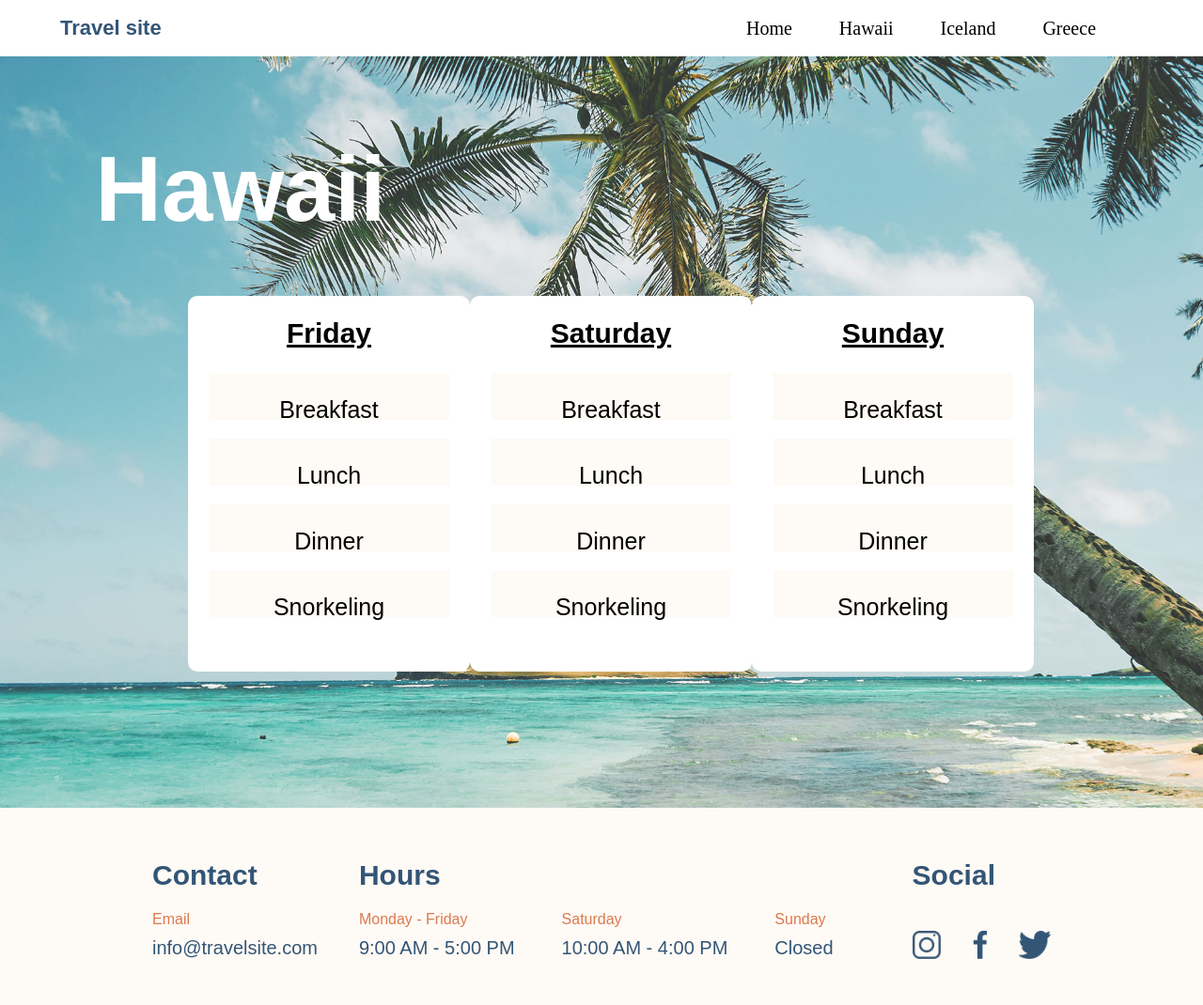
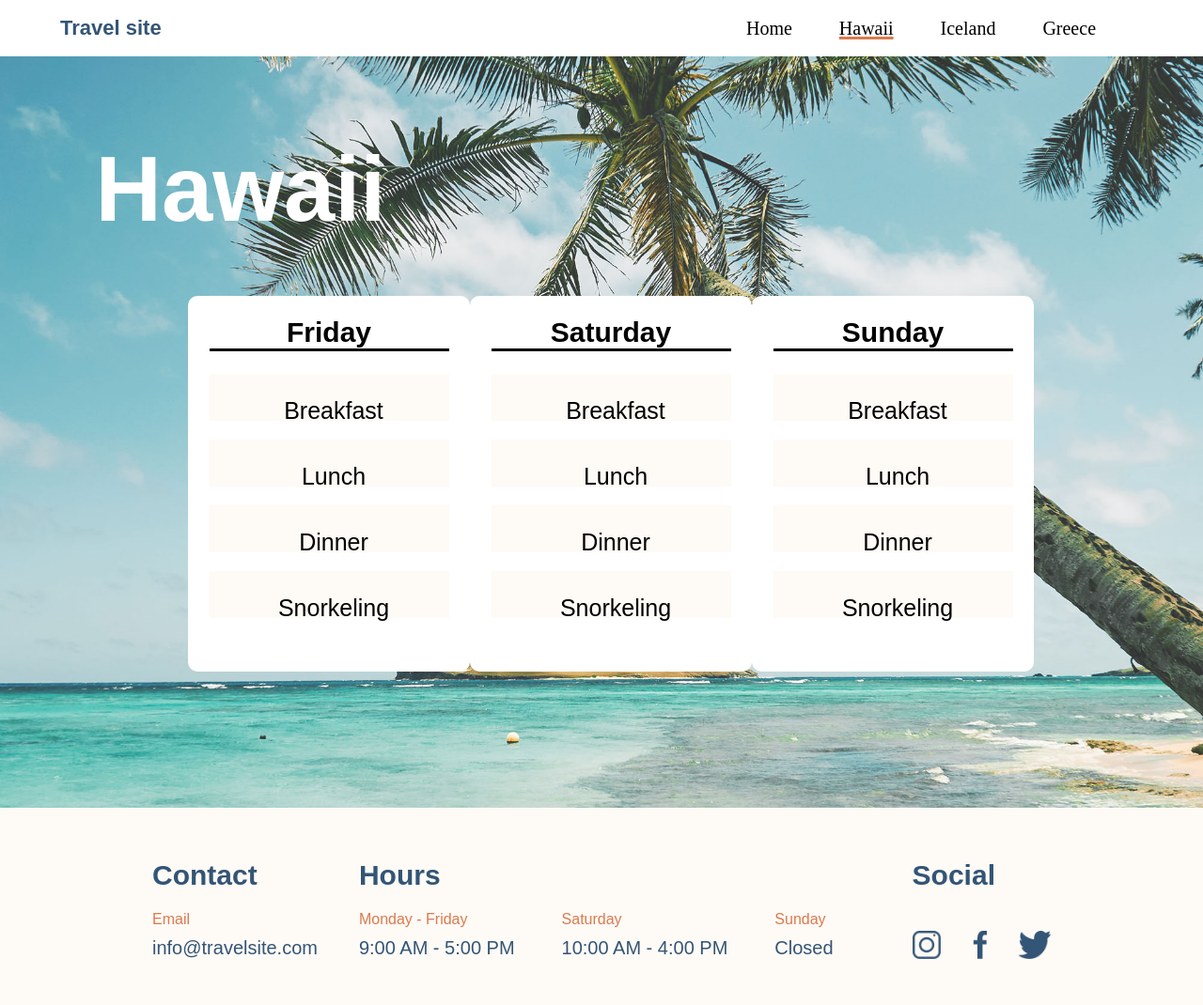
Before and after one commit to Nicholas-Zambrano/nicholas-zambrano-travelsite, a plain HTML site: page pages/hawaii.html in a window 1280 px wide. Shown: the whole page at 94% size. Drawn offline with Linux system fonts and the light colour scheme.

Commit message:
checking the hawaii page

```diff
--- a/css/destinations.css
+++ b/css/destinations.css
@@ -60,11 +60,12 @@
 
 .main__subheading{
     height: 100%;
+    width: 100%;
     display: flex;
-    justify-content: flex-start;
+    justify-content: center;
+    align-items: center;
     font-weight: 900;
     font-size: 2rem;
-    text-decoration: underline;
     font-family: Arial, Helvetica, sans-serif;
 }
 
@@ -77,9 +78,7 @@
     justify-content: center;
     color: white;
     font-family: Arial, Helvetica, sans-serif;
-    position: relative;
-    /* left: 10rem;
-    text */
+
     }
 
 
@@ -90,3 +89,26 @@
     .main__activities--friday{
         margin-left: 20rem;
     }
+
+    .nav__link--hawaii{
+        text-decoration: underline;
+        text-decoration-color: #DB7A4E ;
+        text-decoration-thickness:0.3rem ;
+    }
+
+
+.main__day{
+    border-bottom: 0.3rem solid black;
+    width: 85%;
+    display: flex;
+    justify-content: center;
+}
+
+
+/* removing the bullet points from the list */
+.main__list{
+    list-style: none;
+    padding-right: 3rem;
+    display: flex;
+    justify-content: center;
+}
--- a/pages/hawaii.html
+++ b/pages/hawaii.html
@@ -22,13 +22,13 @@
               <a class="nav__link nav__link--active" href="/index.html">Home</a>
             </li>
             <li class="nav__item">
-              <a class="nav__link" href="./pages/hawaii.html">Hawaii</a>
+              <a class="nav__link  nav__link--hawaii" href="../pages/hawaii.html">Hawaii</a>
             </li>
             <li class="nav__item">
-              <a class="nav__link" href="./pages/iceland.html">Iceland</a>
+              <a class="nav__link" href="../pages/iceland.html">Iceland</a>
             </li>
             <li class="nav__item">
-              <a class="nav__link" href="./pages/greece.html">Greece</a>
+              <a class="nav__link" href="../pages/greece.html">Greece</a>
             </li>
           </ul>
         </section>
@@ -46,23 +46,31 @@
 
                 <section class="main__activities main__activities--friday">
                   <div class="main__subheading">
-                            <h2>Friday</h2>
+                    <h2 class="main__day">Friday</h2>
                   </div>
 
                   <section class="main__events">
                     <div class="main__options">
-                                <p>Breakfast</p>
-                            </div>
-
-                            <div class="main__options" >
-                                <p>Lunch</p>
+                      <ul>
+                        <li class="main__list">Breakfast</li>
+                      </ul>
                     </div>
 
                     <div class="main__options">
-                                <p>Dinner</p>
+                      <ul>
+                        <li class="main__list">Lunch</li>
+                      </ul>
+                    </div>
+
+                    <div class="main__options">
+                      <ul>
+                        <li class="main__list">Dinner</li>
+                      </ul>
                     </div>
                     <div class="main__options">
-                                <p>Snorkeling</p>
+                      <ul>
+                        <li class="main__list">Snorkeling</li>
+                      </ul>
                     </div>
                   </section>
                 </section>
@@ -72,23 +80,29 @@
 
                 <section class="main__activities">
                   <div class="main__subheading">
-                            <h2>Saturday</h2>
+                    <h2 class="main__day">Saturday</h2>
                   </div>
 
                   <section class="main__events">
                     <div class="main__options">
-                            <p>Breakfast</p>
-                        </div>
-
-                        <div class="main__options" >
-                            <p>Lunch</p>
-                        </div>
-
-                        <div class="main__options">
-                            <p>Dinner</p>
+                      <ul>
+                        <li class="main__list">Breakfast</li>
+                      </ul>
                     </div>
                     <div class="main__options">
-                            <p>Snorkeling</p>
+                      <ul>
+                        <li class="main__list">Lunch</li>
+                      </ul>
+                    </div>
+                    <div class="main__options">
+                      <ul>
+                        <li class="main__list">Dinner</li>
+                      </ul>
+                    </div>
+                    <div class="main__options">
+                      <ul>
+                        <li class="main__list">Snorkeling</li>
+                      </ul>
                     </div>
                   </section>
                 </section>
@@ -97,38 +111,39 @@
               <section class="main__sunday">
                 <section class="main__activities main__activities--sunday">
                   <div class="main__subheading">
-                            <h2>Sunday</h2>
+                    <h2 class="main__day">Sunday</h2>
                   </div>
-
                   <section class="main__events">
-
                     <div class="main__options">
-                            <p>Breakfast</p>
+                      <ul>
+                        <li class="main__list">Breakfast</li>
+                      </ul>
                     </div>
-
-                        <div class="main__options" >
-                            <p>Lunch</p>
+                    <div class="main__options">
+                      <ul>
+                        <li class="main__list">Lunch</li>
+                      </ul>
                     </div>
 
                     <div class="main__options">
-                            <p>Dinner</p>
+                      <ul>
+                        <li class="main__list">Dinner</li>
+                      </ul>
                     </div>
                     <div class="main__options">
-                            <p>Snorkeling</p>
+                      <ul>
+                        <li class="main__list">Snorkeling</li>
+                      </ul>
                     </div>
                   </section>
                 </section>
               </section>
-
             </section>
           </section>
-
-
         </main>
 
         <footer class="footer ">
           <section class="footer__aligning">
-
             <section class="footer__wrap footer__wrap--contact">
               <section class="footer__title">
                 <h2 class="footer__text">Contact</h2>
@@ -167,9 +182,7 @@
               <section class="footer__title">
                 <h2 class="footer__text">Social</h2>
               </section>
-
               <footer class="footer__icons">
-
                 <div>
                   <a href="https://www.instagram.com">
                     <img class="footer__link" src="../assets/Icons/icon-instagram.png" alt="instagram" />
@@ -181,7 +194,6 @@
                     <img class="footer__link" src="../assets/Icons/icon-facebook.png" alt="facebook" />
                   </a>
                 </div>
-
                 <div>
                   <a href="https://twitter.com">
                     <img  class="footer__link" src="../assets/Icons/icon-twitter.png" alt="twitter" />
@@ -189,7 +201,6 @@
                 </div>
               </section>
             </section>
-
           </footer>
         </body>
 </html>
```
Lines whose indentation alone changed are shown as unchanged.
